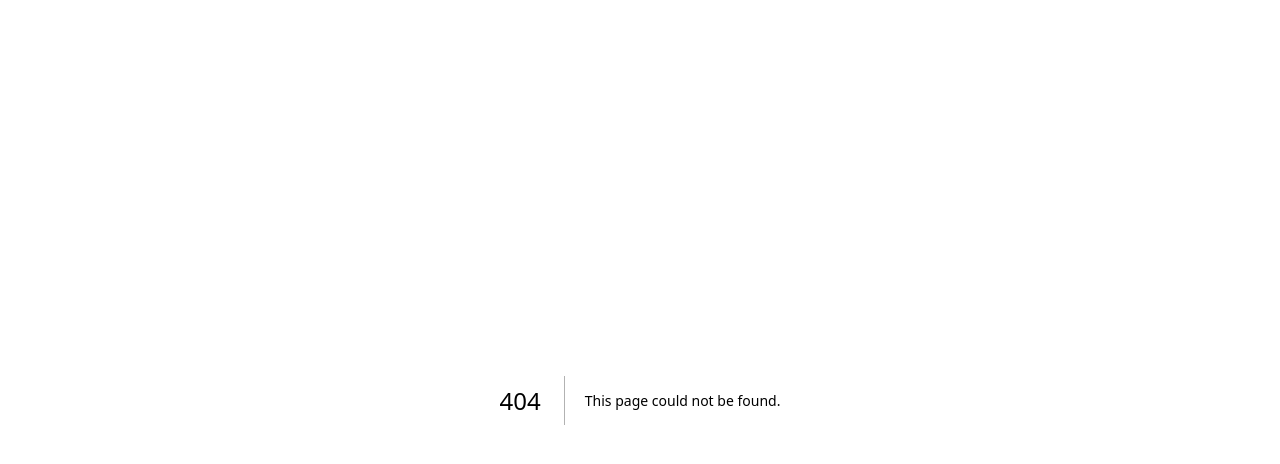
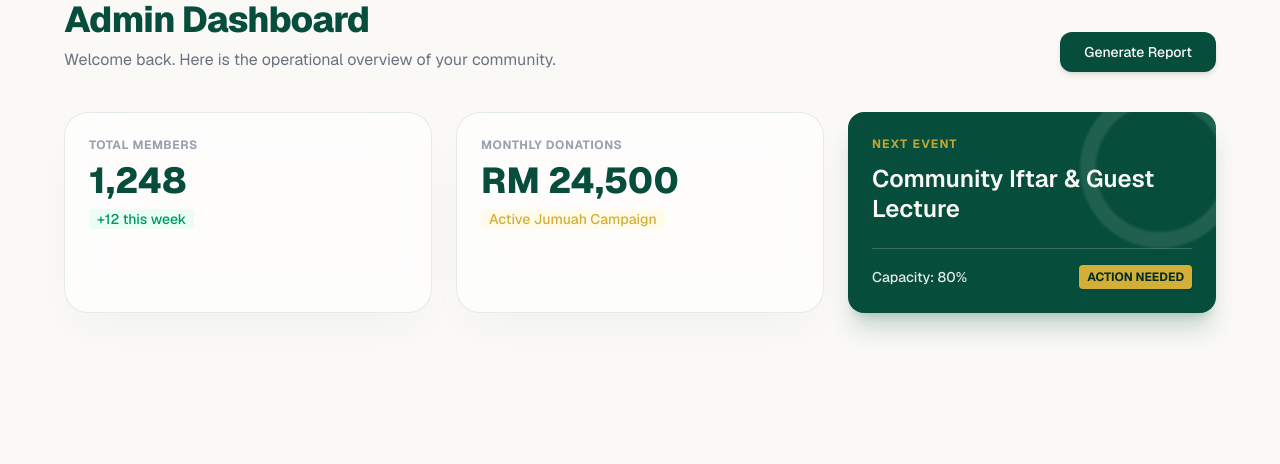
Before and after one commit to masjidportalsite/masjidportalsite, a Next.js app: page /dashboard in a window 1280 px wide. Before the commit this address had no page. Shown: the top 464 px of the page. Built offline with nearby package versions, Linux system fonts and the light colour scheme.

Commit message:
feat: build admin dashboard

```diff
--- /dev/null
+++ b/src/app/dashboard/page.tsx
@@ -0,0 +1,43 @@
+import { Card } from '@/components/ui/card';
+
+export default function DashboardPage() {
+    return (
+        <div className="max-w-6xl mx-auto space-y-8 animate-in fade-in slide-in-from-bottom-4 duration-700 ease-out">
+            <header className="mb-10 flex justify-between items-end">
+                <div>
+                    <h1 className="text-4xl font-extrabold text-brand-emerald tracking-tight mb-2">Admin Dashboard</h1>
+                    <p className="text-gray-500">Welcome back. Here is the operational overview of your community.</p>
+                </div>
+                <button className="px-6 py-2.5 bg-brand-emerald text-brand-cream rounded-lg hover:bg-brand-emerald-dim transition delay-50 shadow-md font-medium text-sm">
+                    Generate Report
+                </button>
+            </header>
+
+            <div className="grid grid-cols-1 md:grid-cols-3 gap-6">
+                <Card className="p-6 hover:scale-[1.02] transition-transform">
+                    <h3 className="text-xs uppercase tracking-wider text-gray-400 font-bold mb-2">Total Members</h3>
+                    <p className="text-4xl font-extrabold text-brand-emerald mb-2">1,248</p>
+                    <p className="text-sm font-medium text-emerald-600 bg-emerald-50 w-max px-2 bg-opacity-60 rounded">+12 this week</p>
+                </Card>
+                <Card className="p-6 hover:scale-[1.02] transition-transform">
+                    <h3 className="text-xs uppercase tracking-wider text-gray-400 font-bold mb-2">Monthly Donations</h3>
+                    <p className="text-4xl font-extrabold text-brand-emerald mb-2">RM 24,500</p>
+                    <p className="text-sm font-medium text-brand-gold bg-amber-50 w-max px-2 rounded">Active Jumuah Campaign</p>
+                </Card>
+                <div className="bg-brand-emerald text-brand-cream p-6 rounded-2xl shadow-xl shadow-brand-emerald/20 hover:scale-[1.02] transition-transform relative overflow-hidden flex flex-col justify-between">
+                    <div className="absolute -top-10 -right-10 opacity-10 blur-[1px]">
+                        <svg className="w-48 h-48" fill="currentColor" viewBox="0 0 24 24"><path d="M12 2C6.48 2 2 6.48 2 12s4.48 10 10 10 10-4.48 10-10S17.52 2 12 2zm0 18c-4.41 0-8-3.59-8-8s3.59-8 8-8 8 3.59 8 8-3.59 8-8 8z" /></svg>
+                    </div>
+                    <div>
+                        <h3 className="text-xs uppercase tracking-widest font-bold mb-3 text-brand-gold opacity-90">Next Event</h3>
+                        <p className="text-2xl font-semibold leading-tight line-clamp-2">Community Iftar & Guest Lecture</p>
+                    </div>
+                    <div className="mt-6 pt-4 border-t border-white/20 flex justify-between items-center text-sm">
+                        <span className="font-medium opacity-90">Capacity: 80%</span>
+                        <span className="bg-brand-gold text-brand-emerald-dim px-2 py-1 rounded font-bold text-xs uppercase shadow">Action Needed</span>
+                    </div>
+                </div>
+            </div>
+        </div>
+    );
+}
```
